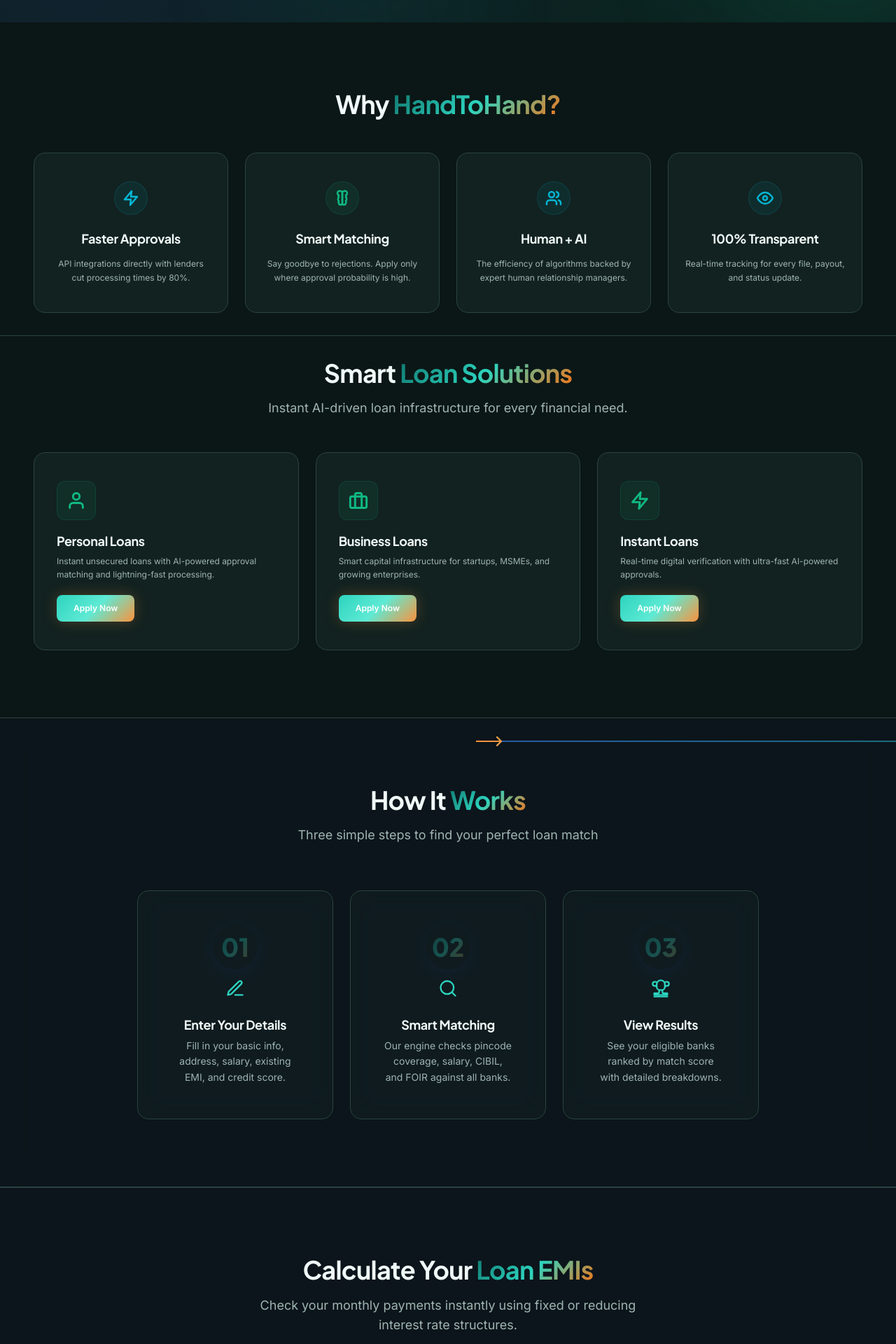
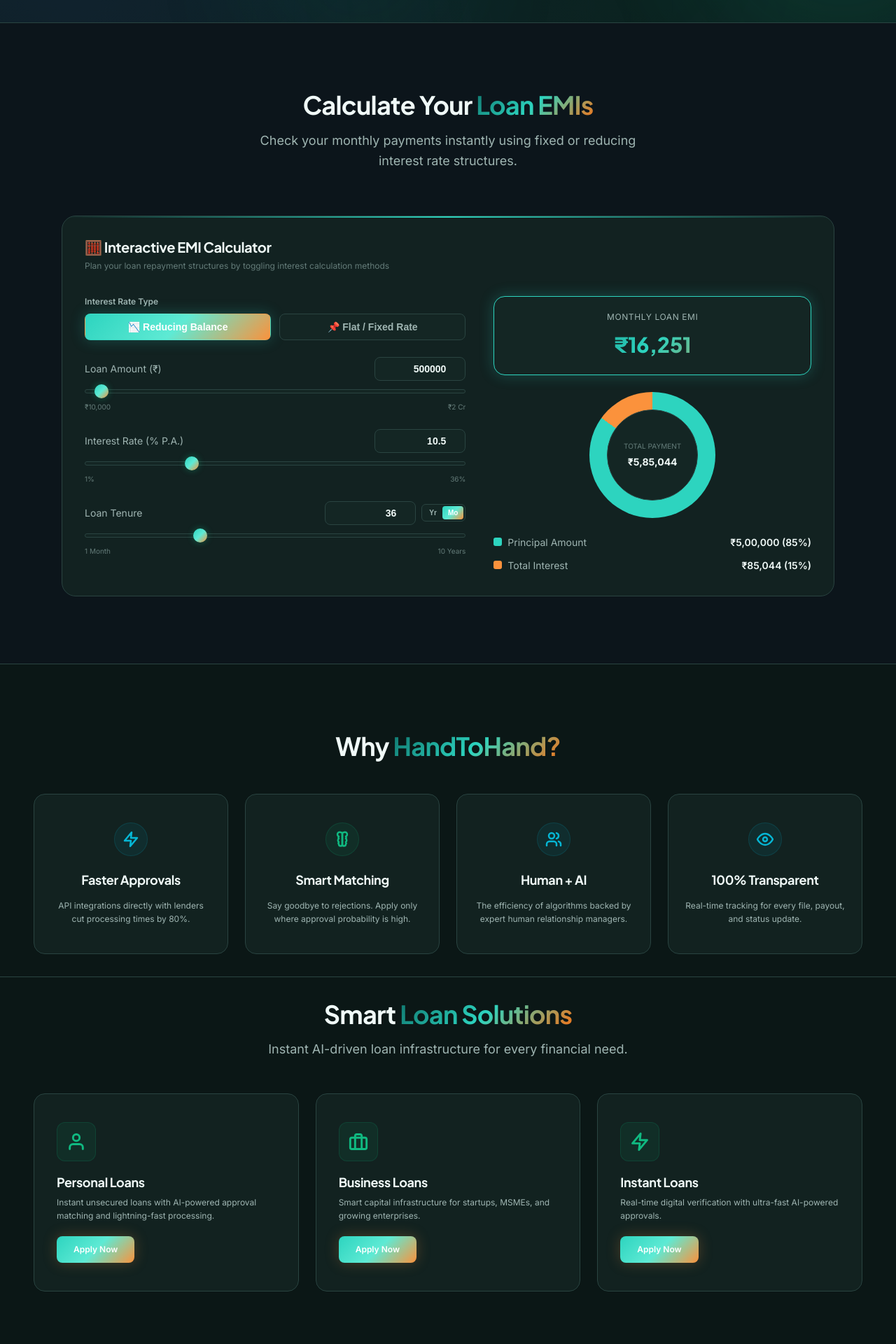
Before and after one commit to utkrashtkumar/loan-eligibility-calculator, a Next.js app: page / in a window 1280 px wide. Shown: the part 800-2720 px from the top of the page at 70% size. Built offline with nearby package versions, Linux system fonts and the light colour scheme; no server answers.

Commit message:
Move EMI Calculator below Hero section on homepage and add it to hamburger menu

```diff
--- a/src/app/page.js
+++ b/src/app/page.js
@@ -131,6 +131,21 @@ export default function Home() {
               <span className="hero-stat-label">Free Forever</span>
             </div>
           </div>
+        </div>
+      </section>
+
+      {/* EMI Calculator Section */}
+      <section id="emi-calculator" className="section emi-calculator-section" style={{ borderTop: 'var(--border-subtle)' }}>
+        <div className="container" style={{ maxWidth: '1200px' }}>
+          <div style={{ textAlign: 'center', marginBottom: '48px' }}>
+            <h2 className="section-title">
+              Calculate Your <span className="text-gradient">Loan EMIs</span>
+            </h2>
+            <p className="section-subtitle">
+              Check your monthly payments instantly using fixed or reducing interest rate structures.
+            </p>
+          </div>
+          <EmiCalculator />
         </div>
       </section>
 
@@ -543,21 +558,6 @@ export default function Home() {
         </div>
       </section>
 
-      {/* EMI Calculator Section */}
-      <section className="section emi-calculator-section" style={{ borderTop: 'var(--border-subtle)' }}>
-        <div className="container" style={{ maxWidth: '1200px' }}>
-          <div style={{ textAlign: 'center', marginBottom: '48px' }}>
-            <h2 className="section-title">
-              Calculate Your <span className="text-gradient">Loan EMIs</span>
-            </h2>
-            <p className="section-subtitle">
-              Check your monthly payments instantly using fixed or reducing interest rate structures.
-            </p>
-          </div>
-          <EmiCalculator />
-        </div>
-      </section>
-
       {/* CTA Section */}
       <section className="section cta-section">
         <div className="container">
--- a/src/components/Header.js
+++ b/src/components/Header.js
@@ -207,6 +207,9 @@ export default function Header() {
         <Link href="/check" className={`nav-link ${isLinkActive('/check') ? 'active' : ''}`} onClick={closeMenu}>
           Check Eligibility
         </Link>
+        <Link href="/#emi-calculator" className="nav-link" onClick={closeMenu}>
+          EMI Calculator
+        </Link>
         {user ? (
           <>
             <Link href="/dashboard" className={`nav-link ${isLinkActive('/dashboard') ? 'active' : ''}`} onClick={closeMenu}>
```
